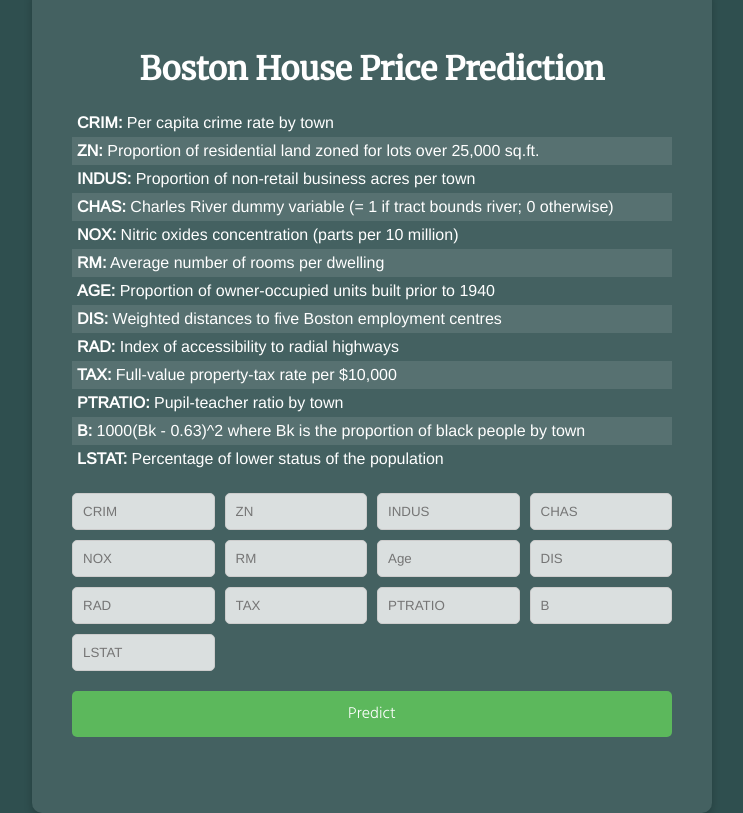
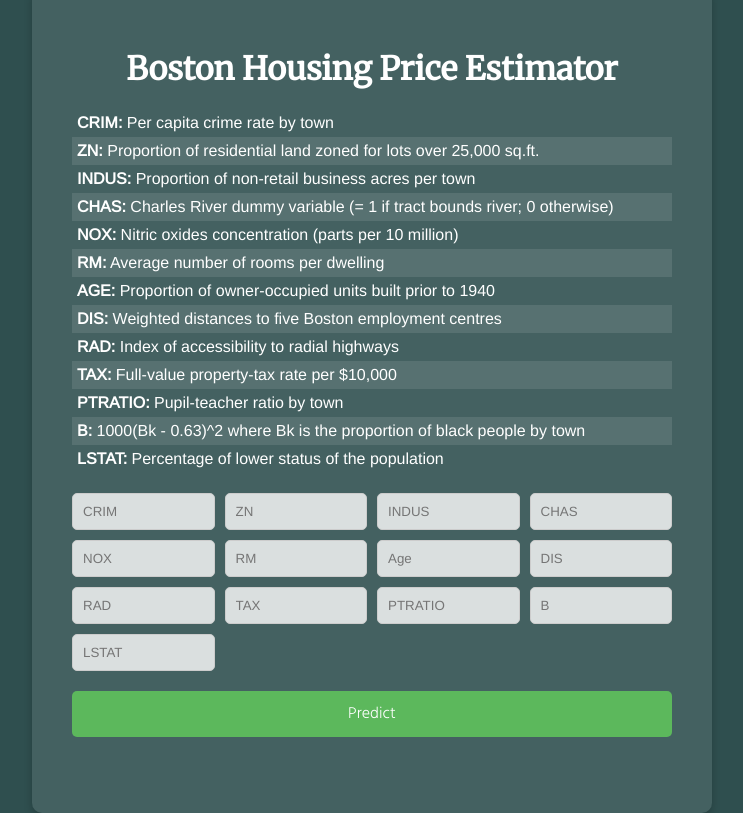
Before and after one commit to sabarishsubramaniam2000/boston-house-pricing, a Flask app: page / in a window 1280 px wide. Shown: the whole page, without its empty margins (268-1011 px from the left). Run offline with Flask 3, Linux system fonts and the light colour scheme; parts of the project's set-up code (start-up, migrations or seed data) failed here and were passed over.

Commit message:
updating files

```diff
--- a/templates/home.html
+++ b/templates/home.html
@@ -2,7 +2,7 @@
 <html>
 <head>
   <meta charset="UTF-8">
-  <title>ML API</title>
+  <title>Boston Housing Price Estimator</title>
   <link href="https://fonts.googleapis.com/css?family=Merriweather" rel="stylesheet" type="text/css">
   <link href="https://fonts.googleapis.com/css?family=Arimo" rel="stylesheet" type="text/css">
   <link href="https://fonts.googleapis.com/css?family=Hind:300" rel="stylesheet" type="text/css">
@@ -87,7 +87,7 @@
 </head>
 <body>
   <div class="login">
-    <h1>Boston House Price Prediction</h1>
+    <h1>Boston Housing Price Estimator</h1>
     <div class="field-info">
       <p><strong>CRIM:</strong> Per capita crime rate by town</p>
       <p><strong>ZN:</strong> Proportion of residential land zoned for lots over 25,000 sq.ft.</p>
```
Also changed, not shown: 1 other file.
